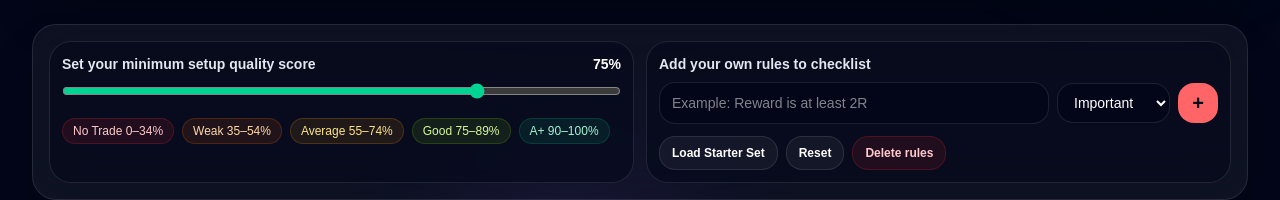
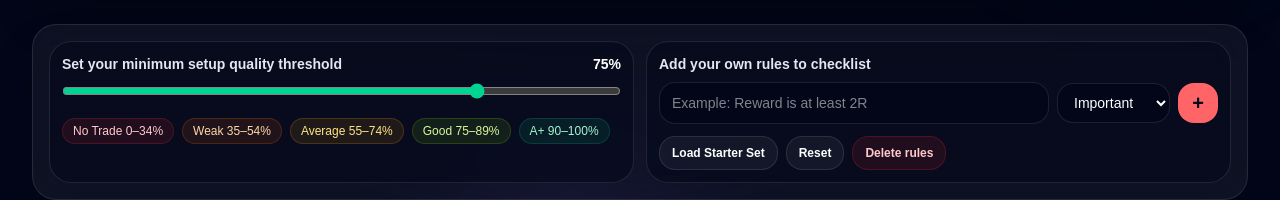
Before and after one commit to Johny-88/Trade-Meter, a Next.js app: page / in a window 1280 px wide. Shown: the part 344-544 px from the top of the page. Built offline with nearby package versions, Linux system fonts and the light colour scheme.

Commit message:
Update page.tsx

```diff
--- a/app/page.tsx
+++ b/app/page.tsx
@@ -629,7 +629,7 @@ export default function Home() {
               <div className="rounded-[22px] border border-white/10 bg-slate-950/50 p-3">
                 <div className="mb-2 flex items-center justify-between gap-3">
                   <div className="text-sm font-semibold text-slate-200">
-                    Set your minimum setup quality score
+                    Set your minimum setup quality threshold
                   </div>
                   <div className="text-sm font-semibold text-white">{minScore}%</div>
                 </div>
```
